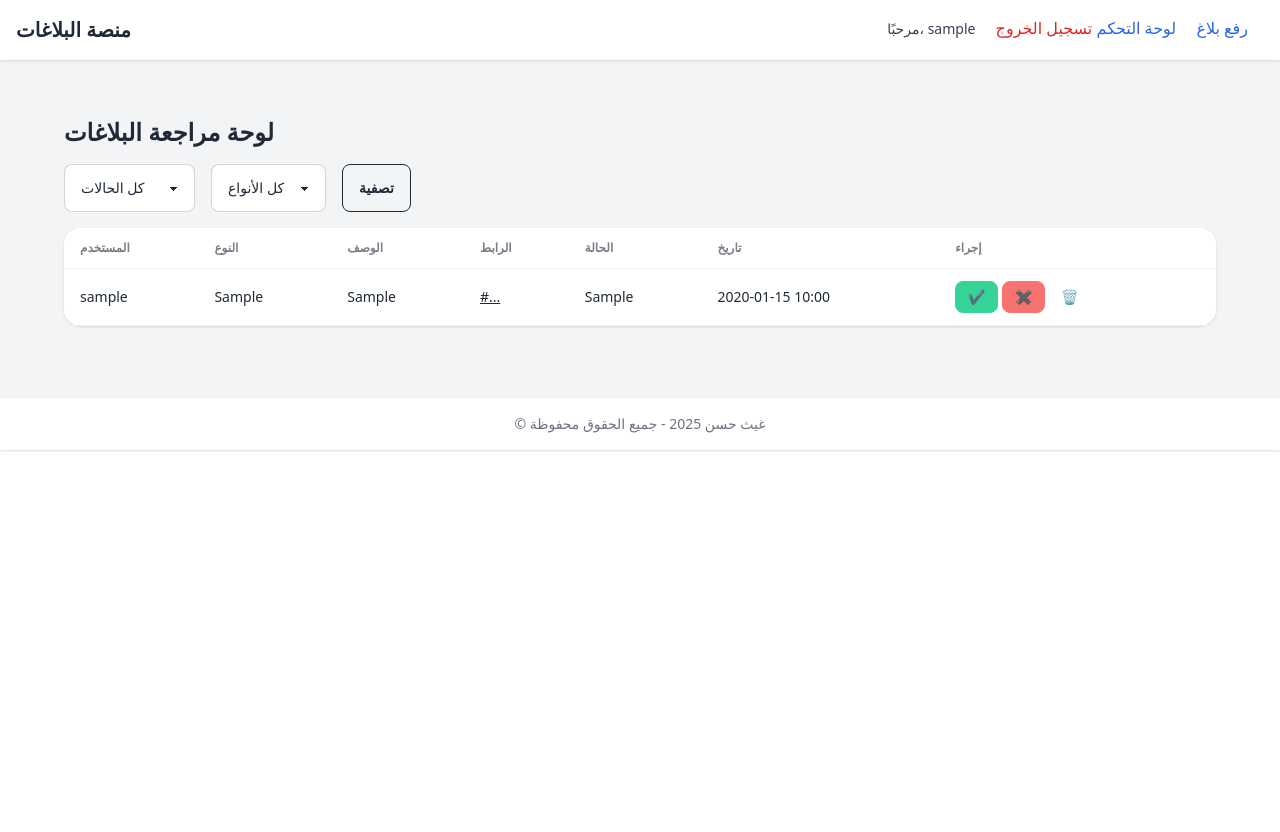
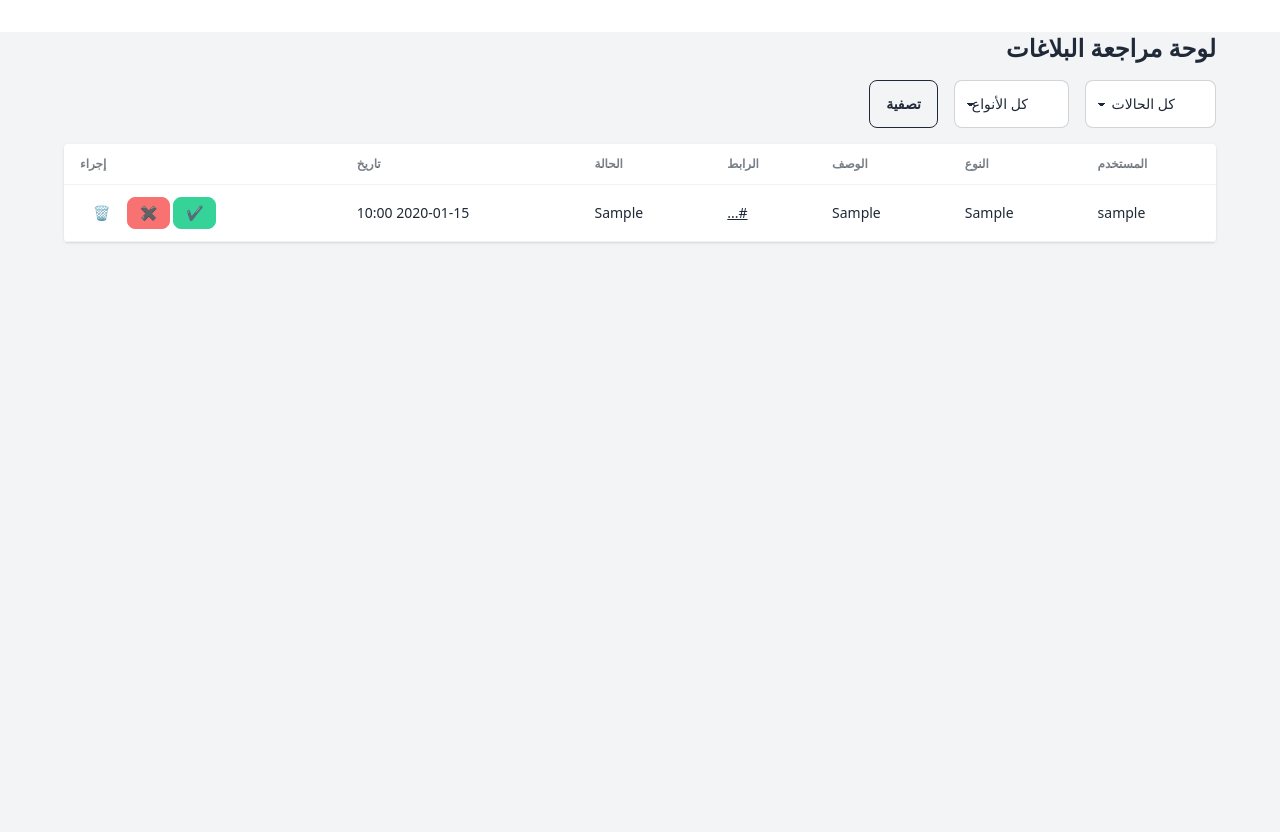
Before and after one commit to ghaithhasan963/reporting-platform, a Flask app: page /admin_dashboard in a window 1280 px wide. Before the commit the page ends 451 px from the top, so only its background shows below. Run offline with Flask 3, Linux system fonts and the light colour scheme; the visitor is signed in with stand-in values (Sample User, id 1); tables that the repository leaves empty hold one stand-in row (values such as "Sample post"); some libraries are stand-ins or nearby versions.

Commit message:
Update base.html

```diff
--- a/reporting_platform/templates/base.html
+++ b/reporting_platform/templates/base.html
@@ -1,39 +1,14 @@
 <!DOCTYPE html>
-<html lang="ar">
+<html lang="ar" dir="rtl">
 <head>
   <meta charset="UTF-8">
   <title>{% block title %}منصة البلاغات{% endblock %}</title>
+  <script src="https://cdn.jsdelivr.net/npm/sweetalert2@11"></script>
   <script src="https://cdn.tailwindcss.com"></script>
+  <link href="https://cdn.jsdelivr.net/npm/daisyui@3.6.0/dist/full.css" rel="stylesheet" />
+  <link rel="stylesheet" href="https://cdnjs.cloudflare.com/ajax/libs/animate.css/4.1.1/animate.min.css"/>
 </head>
-<body class="bg-gray-100 font-sans">
-<script src="https://cdn.jsdelivr.net/npm/sweetalert2@11"></script>
-<script src="https://cdn.tailwindcss.com"></script>
-<link href="https://cdn.jsdelivr.net/npm/daisyui@3.6.0/dist/full.css" rel="stylesheet" />
-
-  <!-- ✅ رأس الصفحة -->
-  <nav class="bg-white shadow p-4 flex justify-between">
-    <h1 class="text-xl font-bold">منصة البلاغات</h1>
-    <div>
-      {% if session.get('user') %}
-        <span class="mr-4 text-sm text-gray-700">مرحبًا، {{ session['user'] }}</span>
-        <a href="/submit_report" class="mr-4 text-blue-600 hover:underline">رفع بلاغ</a>
-        <a href="/dashboard" class="mr-4 text-blue-600 hover:underline">لوحة التحكم</a>
-        <a href="/logout" class="text-red-600 hover:underline">تسجيل الخروج</a>
-      {% else %}
-        <a href="/login" class="text-blue-600 hover:underline">تسجيل الدخول</a>
-      {% endif %}
-    </div>
-  </nav>
-
-  <!-- 🔄 المحتوى -->
-  <main class="p-6">
-    {% block content %}{% endblock %}
-  </main>
-
-  <!-- 👣 الفوتر -->
-  <footer class="bg-white shadow text-center py-4 mt-12">
-    <p class="text-sm text-gray-500">© غيث حسن 2025 - جميع الحقوق محفوظة</p>
-  </footer>
-
+<body class="bg-gray-100 text-gray-800 min-h-screen">
+  {% block content %}{% endblock %}
 </body>
 </html>
```
